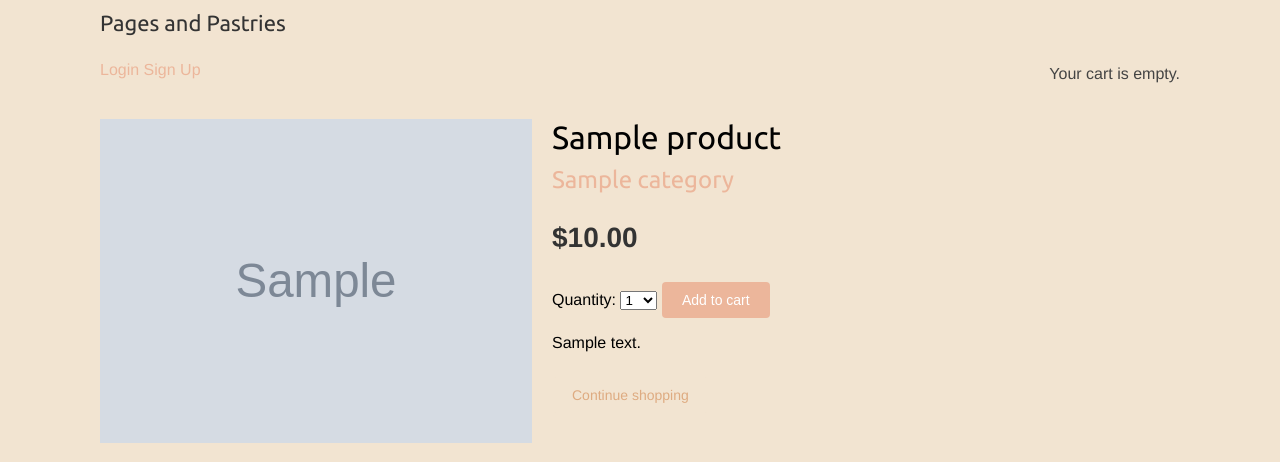
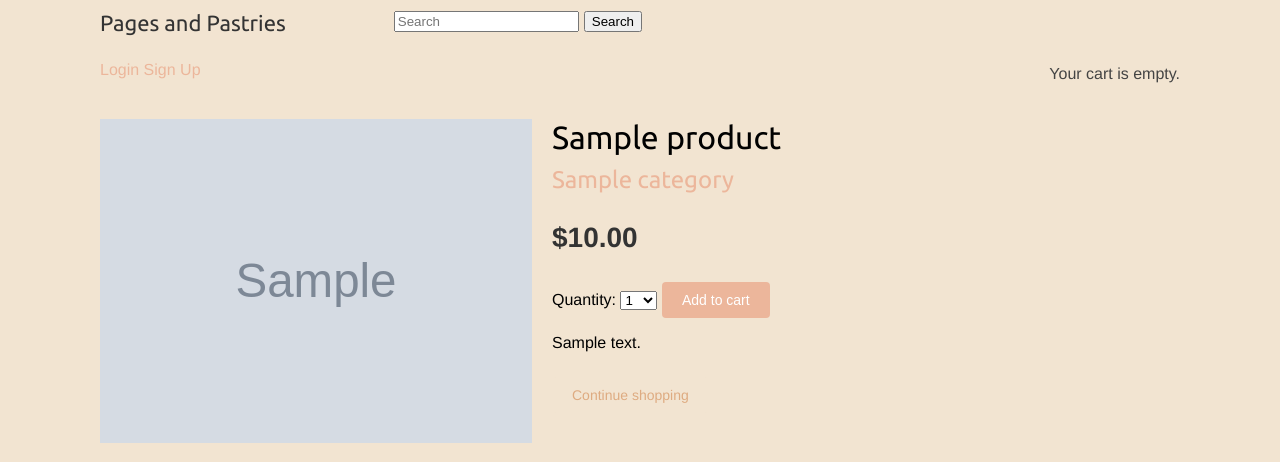
Before and after one commit to prldvirata/PagesAndPastries, a Django app: a page that uses shop/templates/shop/base.html in a window 1280 px wide. Shown: the top 462 px of the page. Run offline with Django 4.2, Linux system fonts and the light colour scheme; tables that the repository leaves empty hold one stand-in row (values such as "Sample post"); grey boxes marked "Sample" are stand-in pictures; some libraries are stand-ins or nearby versions.

Commit message:
search bar

```diff
--- a/shop/templates/shop/base.html
+++ b/shop/templates/shop/base.html
@@ -10,6 +10,12 @@
 <body>
 <div id="header">
     <a href="/" class="logo">Pages and Pastries</a>
+    <form class="form-inline my-2 my-lg-0" method="POST" action="{% url 'shop:search' %}">
+        {% csrf_token %}
+        <input class="form-control mr-sm-2" type="search" placeholder="Search" aria-label="Search"
+               name="searched">
+        <button class="btn btn-outline-success my-2 my-sm-0" type="submit">Search</button>
+    </form>
 </div>
 <div id="subheader">
     <div class="cart">
--- a/shop/urls.py
+++ b/shop/urls.py
@@ -9,4 +9,5 @@ urlpatterns = [
          name='product_list_by_category'),
     path('<int:id>/<slug:slug>/', views.product_detail,
          name='product_detail'),
+    path('search', views.search, name='search'),
 ]
--- a/shop/views.py
+++ b/shop/views.py
@@ -45,3 +45,12 @@ def product_detail(request, id, slug):
                   {'product': product,
                    'cart_product_form': cart_product_form,
                    'cart': cart})
+
+
+def search(request):
+    if request.method == "POST":
+        searched = request.POST['searched']
+        products = Product.objects.filter(name__contains=searched).order_by('-id')
+        return render(request, 'shop/search.html', {'searched': searched, 'products': products})
+    else:
+        return render(request, 'shop/search.html', {})
```
Also changed, not shown: shop/templates/shop/search.html (added, +31 -0 lines).
